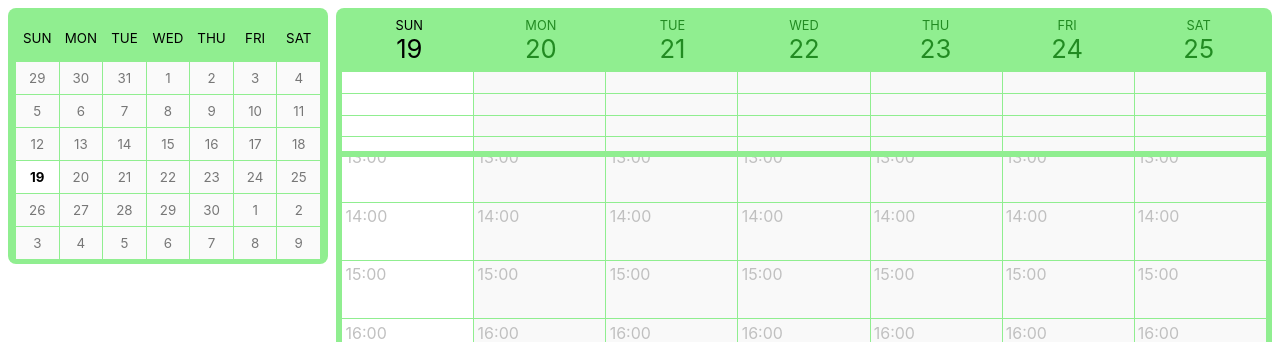
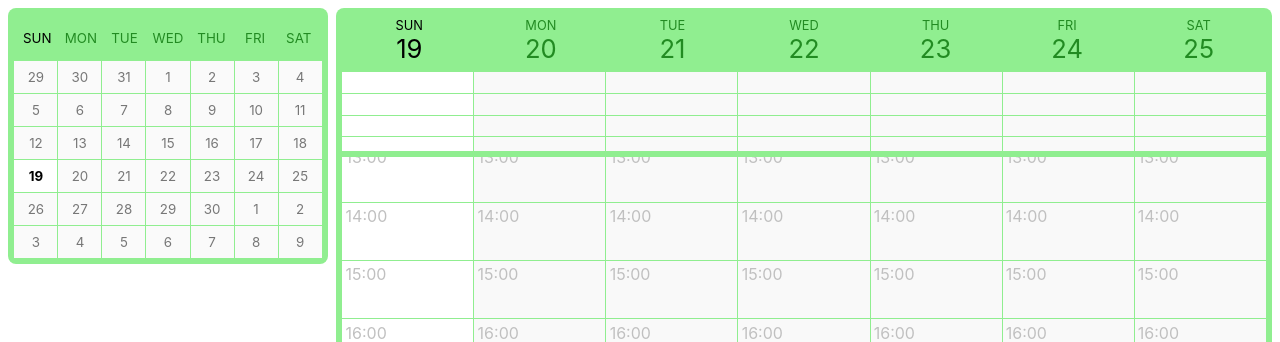
Before and after one commit to nkoster/calendar, a React (Create React App) app: page / in a window 1280 px wide. Shown: the top 342 px of the page. Built offline with nearby package versions, Linux system fonts and the light colour scheme; the HTML template or start-up script is replaced by a standard one.

Commit message:
Highlight current week day

```diff
--- a/src/components/MonthGrid.css
+++ b/src/components/MonthGrid.css
@@ -13,16 +13,20 @@
     grid-template-columns: repeat(7, 1fr);
     grid-template-rows: repeat(7, 1fr);
     gap: 1px;
-    margin: .5rem;
+    margin: .4rem;
 }
 
 .MonthGridHeaderItem {
-    color: black;
+    color: forestgreen;
     display: flex;
     justify-content: center;
     align-items: center;
     text-transform: uppercase;
     font-size: smaller;
+}
+
+.MonthGridHeaderItemToday {
+    color: black;
 }
 
 .MonthGridItem {
--- a/src/components/MonthGrid.js
+++ b/src/components/MonthGrid.js
@@ -1,10 +1,14 @@
 import './MonthGrid.css'
 
 export function MonthGrid() {
+  const today = new Date().getDay()
   return (
     <>
       <div className='MonthGridHeader'>
-        {['sun', 'mon', 'tue', 'wed', 'thu', 'fri', 'sat'].map(day => <div key={day} className='MonthGridHeaderItem'>{day}</div> )}
+        {['sun', 'mon', 'tue', 'wed', 'thu', 'fri', 'sat']
+          .map((day, i) => <div key={day} className={
+            `MonthGridHeaderItem ${i === today ? 'MonthGridHeaderItemToday' : ''}`
+          }>{day}</div> )}
       </div>
       <div className='MonthGrid'>
         {buildGrid()}
```
